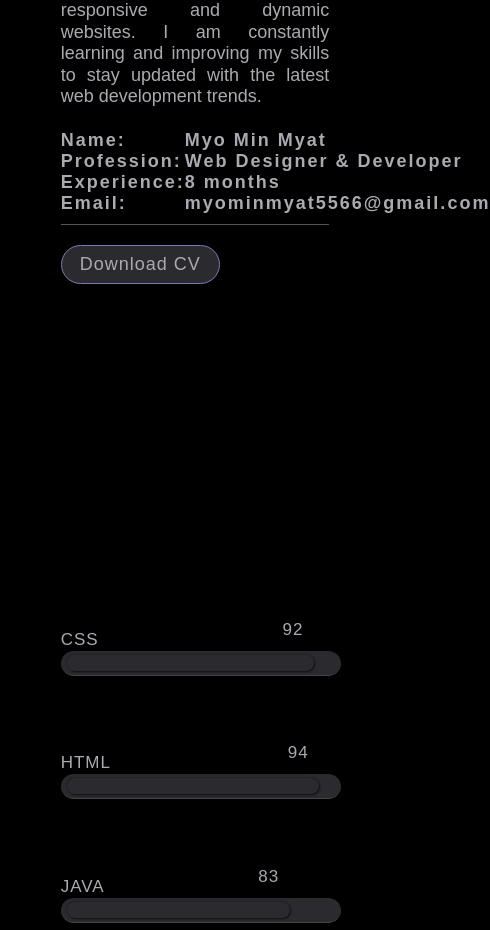
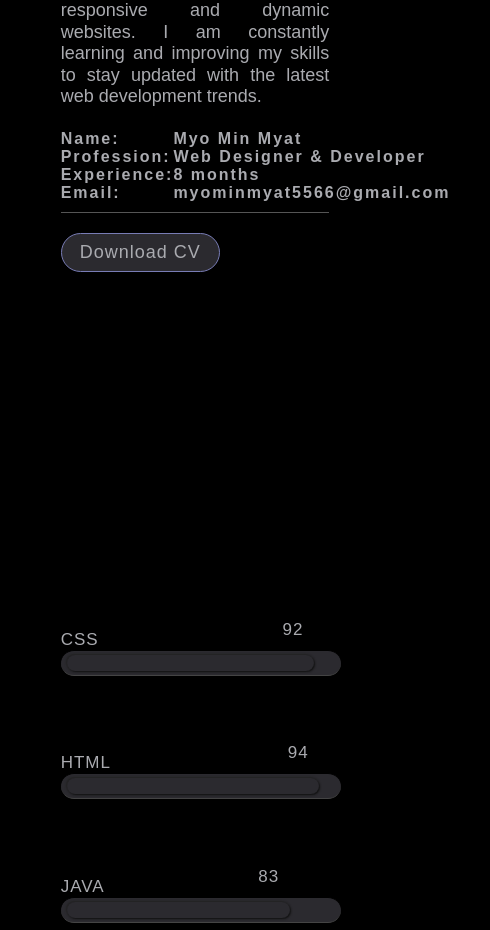
Before and after one commit to MyoMinMyat0111/MyPortfolio, a plain HTML site: page about.html in a window 390 px wide. Shown: the part 1548-2478 px from the top of the page, 490 px wide, since content can reach past the window. Drawn offline with Linux system fonts and the light colour scheme.

Commit message:
Update about.css

```diff
--- a/about.css
+++ b/about.css
@@ -370,6 +370,11 @@ nav a:active {
         grid-template-columns: 1fr;
 
     }
+    .personalInfo div span {
+
+        font-size: 16px;
+
+    }
 
 
 }
```
